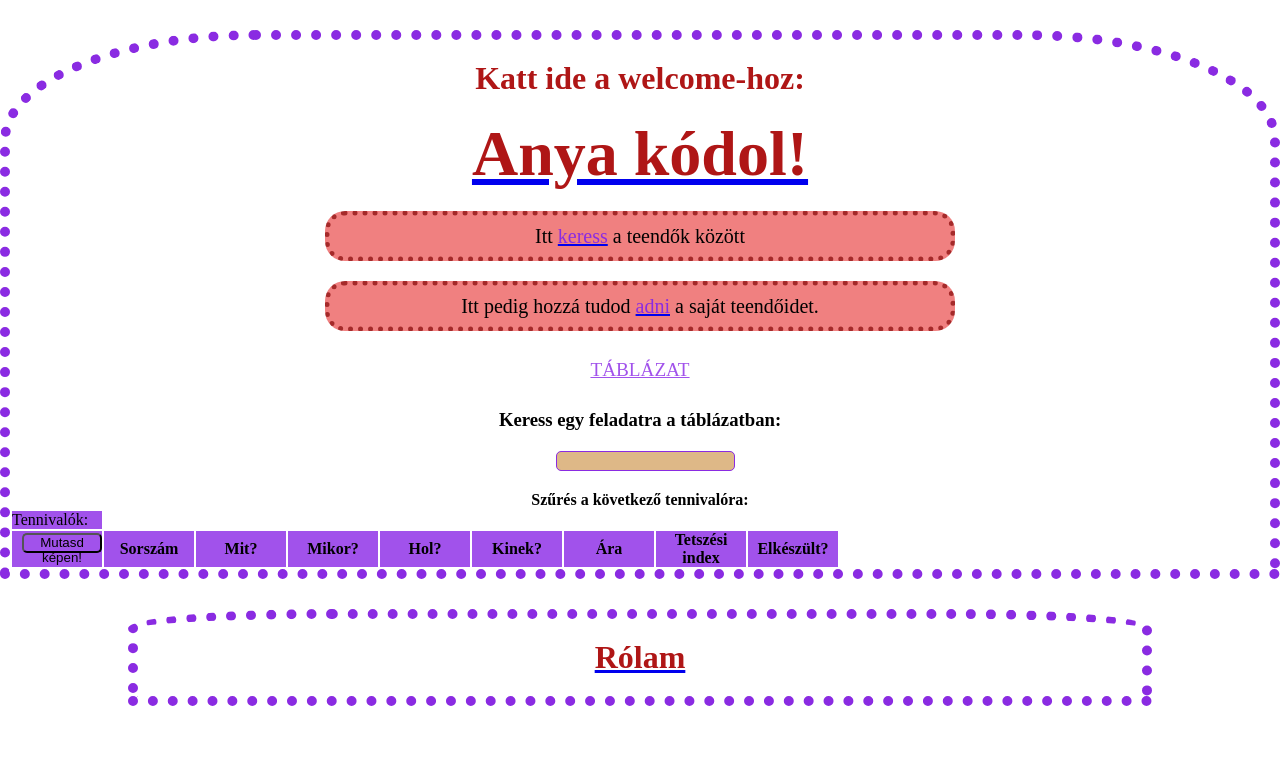
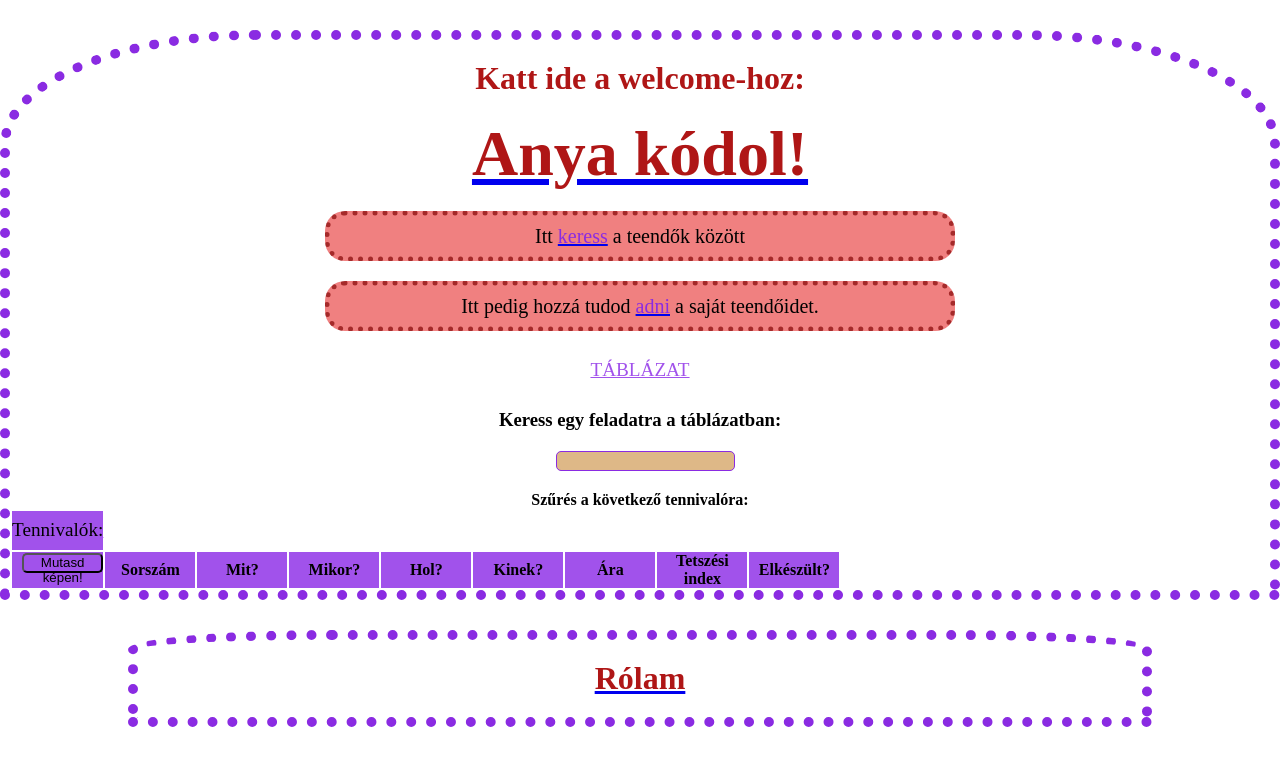
Before and after one commit to kaciga/apm-new, an Angular app: page /table in a window 1280 px wide. Shown: the top 766 px of the page. Built offline with nearby package versions, Linux system fonts and the light colour scheme.

Commit message:
css tennivalók

```diff
--- a/src/app/components/table/table.component.css
+++ b/src/app/components/table/table.component.css
@@ -20,3 +20,6 @@ a {
 button {
     background: rgb(161, 82, 235, 1);
 }
+span {
+    color: black;
+}
--- a/src/app/components/table/table.component.html
+++ b/src/app/components/table/table.component.html
@@ -20,7 +20,7 @@
       </div>
       <div>
         <table *ngIf='todos.length'>
-          <thead>Tennivalók:
+          <thead><a href="/table"><span>Tennivalók:</span></a>
             <tr>
               <th>
                 <button
```
